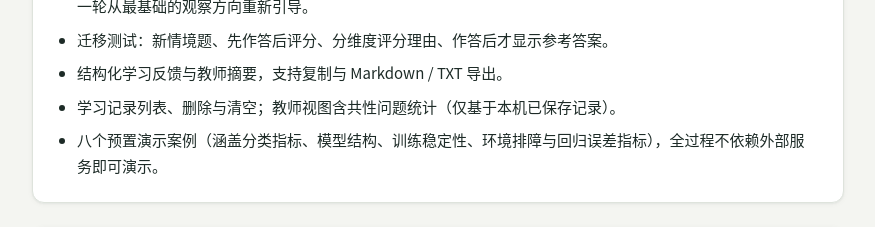
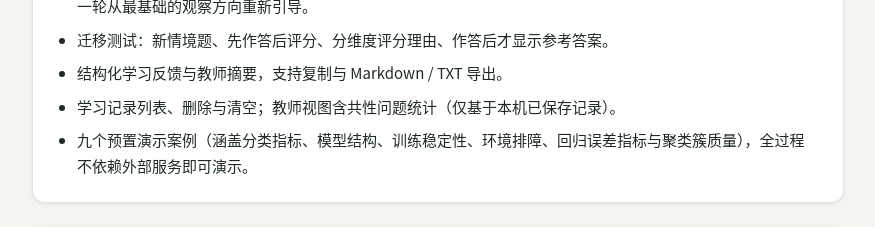
Before and after one commit to Lvshujun0918/knowbr, a Vue app in the folder web/: page /help in a window 1280 px wide. Shown: the part 1140-1367 px from the top of the page, without its empty margins (202-1077 px from the left). Built offline with nearby package versions, Linux system fonts and the light colour scheme; no server answers.

Commit message:
docs(scenario): 补充聚类场景与规则库范围说明

```diff
--- a/web/src/pages/HelpPage.vue
+++ b/web/src/pages/HelpPage.vue
@@ -59,7 +59,7 @@ onMounted(() => {
         <li>迁移测试：新情境题、先作答后评分、分维度评分理由、作答后才显示参考答案。</li>
         <li>结构化学习反馈与教师摘要，支持复制与 Markdown / TXT 导出。</li>
         <li>学习记录列表、删除与清空；教师视图含共性问题统计（仅基于本机已保存记录）。</li>
-        <li>八个预置演示案例（涵盖分类指标、模型结构、训练稳定性、环境排障与回归误差指标），全过程不依赖外部服务即可演示。</li>
+        <li>九个预置演示案例（涵盖分类指标、模型结构、训练稳定性、环境排障、回归误差指标与聚类簇质量），全过程不依赖外部服务即可演示。</li>
       </ul>
     </div>
 
```
Also changed, not shown: 3 other files (tests, documents, lock files or other folders).
